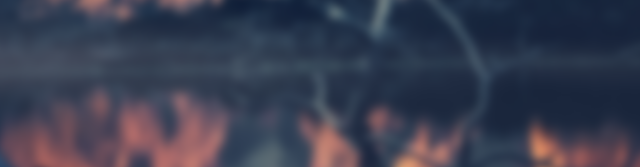
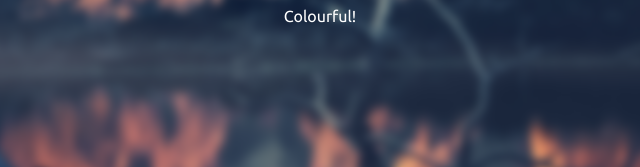
Before and after one commit to realVato/Designer, a plain HTML site: page index.html in a window 1280 px wide. Shown: the part 2394-2561 px from the top of the page, 320-960 px from the left. Drawn offline with Linux system fonts and the light colour scheme.

Commit message:
blur-showcase .colourful button

```diff
--- a/index.html
+++ b/index.html
@@ -63,10 +63,12 @@
                 <p><strong>Lorem ipsum dolor sit amet, consectetur adipisicing elit.
                     Consequatur, corporis dolore! Fugiat sapiente numquam ipsum, hic
                     maxime repellat voluptas voluptatibus!</strong></p>
+                    <a href="#">Colourful!</a>
             </div>
         </div>
     </section>
 
+
     <script src="/js/script.js"></script>
 </body>
 </html>
```
